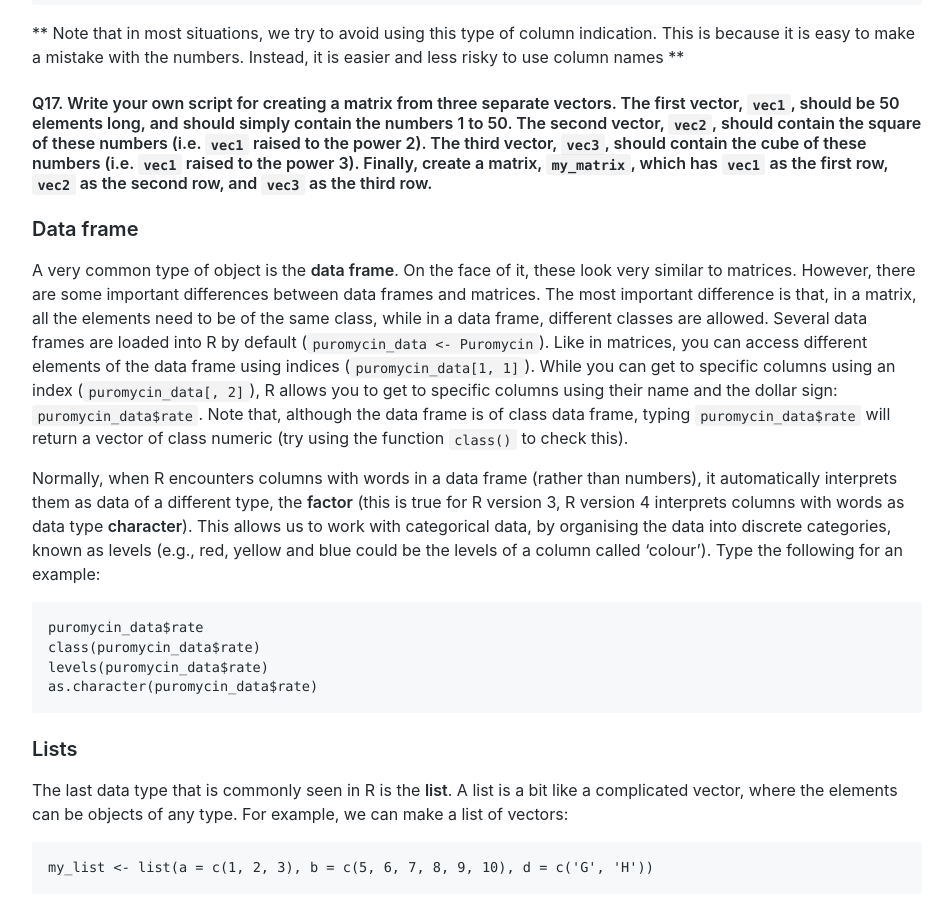
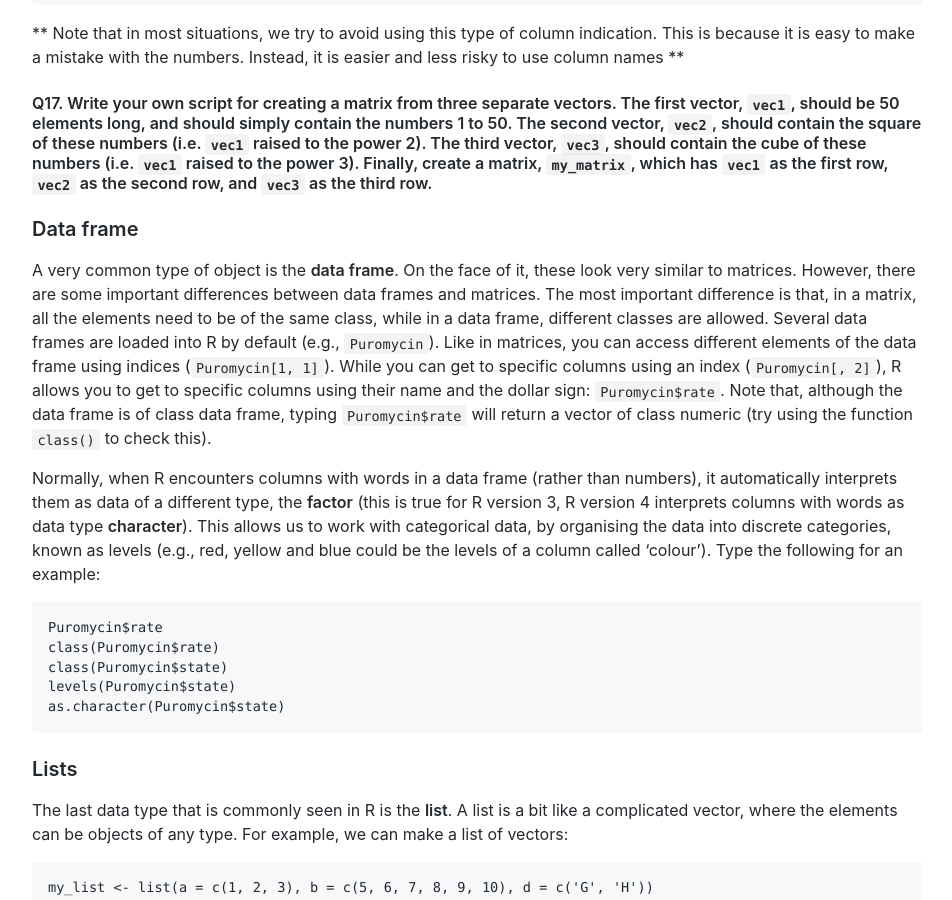
Before and after one commit to wurmlab/SBC361-programming-in-R, a Jekyll site: the page built from 2021/practical0/index.md, in a window 1280 px wide and 900 px high, scrolled down 6913 px. Shown: the whole window, without its empty margins (163-1115 px from the left). Built offline with Jekyll 4.4.1, drawn with Linux system fonts in a browser that asks for light colours.

Commit message:
stop using puromycin_data and close #23

````diff
--- a/2021/practical0/index.md
+++ b/2021/practical0/index.md
@@ -247,15 +247,16 @@ matrix1[, c(2, 4)]
 #### Q17. Write your own script for creating a matrix from three separate vectors. The first vector, `vec1`, should be 50 elements long, and should simply contain the numbers 1 to 50. The second vector, `vec2`, should contain the square of these numbers (i.e. `vec1` raised to the power 2). The third vector, `vec3`, should contain the cube of these numbers (i.e. `vec1` raised to the power 3). Finally, create a matrix, `my_matrix`, which has `vec1` as the first row, `vec2` as the second row, and `vec3` as the third row.
 
 ### Data frame
-A very common type of object is the **data frame**. On the face of it, these look very similar to matrices. However, there are some important differences between data frames and matrices. The most important difference is that, in a matrix, all the elements need to be of the same class, while in a data frame, different classes are allowed. Several data frames are  loaded into R by default (`puromycin_data <- Puromycin`). Like in matrices, you can access different elements of the data frame using indices (`puromycin_data[1, 1]`). While you can get to specific columns using an index (`puromycin_data[, 2]`), R allows you to get to specific columns using their name and the dollar sign: `puromycin_data$rate`. Note that, although the data frame is of class data frame, typing `puromycin_data$rate` will return a vector of class numeric (try using the function `class()` to check this).
+A very common type of object is the **data frame**. On the face of it, these look very similar to matrices. However, there are some important differences between data frames and matrices. The most important difference is that, in a matrix, all the elements need to be of the same class, while in a data frame, different classes are allowed. Several data frames are  loaded into R by default (e.g., `Puromycin`). Like in matrices, you can access different elements of the data frame using indices (`Puromycin[1, 1]`). While you can get to specific columns using an index (`Puromycin[, 2]`), R allows you to get to specific columns using their name and the dollar sign: `Puromycin$rate`. Note that, although the data frame is of class data frame, typing `Puromycin$rate` will return a vector of class numeric (try using the function `class()` to check this).
 
 Normally, when R encounters columns with words in a data frame (rather than numbers), it automatically interprets them as data of a different type, the **factor** (this is true for R version 3, R version 4 interprets columns with words as data type **character**). This allows us to work with categorical data, by organising the data into discrete categories, known as levels (e.g., red, yellow and blue could be the levels of a column called ‘colour’). Type the following for an example:
 
 ```R
-puromycin_data$rate
-class(puromycin_data$rate)
-levels(puromycin_data$rate)
-as.character(puromycin_data$rate)
+Puromycin$rate
+class(Puromycin$rate)
+class(Puromycin$state)
+levels(Puromycin$state)
+as.character(Puromycin$state)
 ```
 
 ### Lists
````
